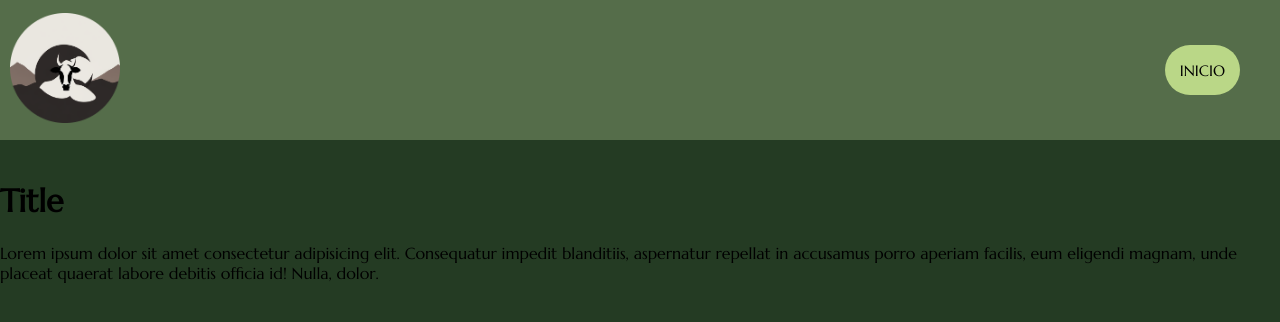
After one commit to SantiBrusa/GanadosGBS, a PHP site: page /raza.html in a window 1280 px wide. The commit adds this page. Shown: the top 322 px of the page. Run offline with PHP 8.4, Linux system fonts and the light colour scheme.

Commit message:
Add files via upload

```diff
--- a/GBSGanados/css/styles.css
+++ b/GBSGanados/css/styles.css
@@ -105,8 +105,8 @@ body {
 .raza {
     background-color: rgba(85, 109, 74, 1);
     padding: 10px;
-    height: 250px;
-    width: 220px;
+    height: 450px;
+    width: 420px;
     text-align: center;
     color: white;
     text-decoration: underline 2px ;
--- /dev/null
+++ b/GBSGanados/raza.html
@@ -0,0 +1,44 @@
+<!DOCTYPE html>
+<html lang="en">
+
+<head>
+    <meta charset="UTF-8">
+    <meta name="viewport" content="width=device-width, initial-scale=1.0">
+    <link rel="stylesheet" href="css/styles.css">
+    <title>Document</title>
+</head>
+
+<body>
+
+    <header class="header">
+        <div>
+            <img src="img/logoredondo.png" alt="Logo" width="110px">
+        </div>
+
+        <div class="bottom">
+            <a href="index.html">INICIO</a>
+        </div>
+    </header>
+
+    <main>
+        <div>
+            <img src="" alt="">
+        </div>
+
+        <div>
+            <h1>
+                Title
+            </h1>
+        </div>
+
+        <div>
+            <p>
+                Lorem ipsum dolor sit amet consectetur adipisicing elit. Consequatur impedit blanditiis, aspernatur
+                repellat in accusamus porro aperiam facilis, eum eligendi magnam, unde placeat quaerat labore debitis
+                officia id! Nulla, dolor.
+            </p>
+        </div>
+    </main>
+</body>
+
+</html>
```
Also changed, not shown: GBSGanados/index.html (+5 -3 lines).
